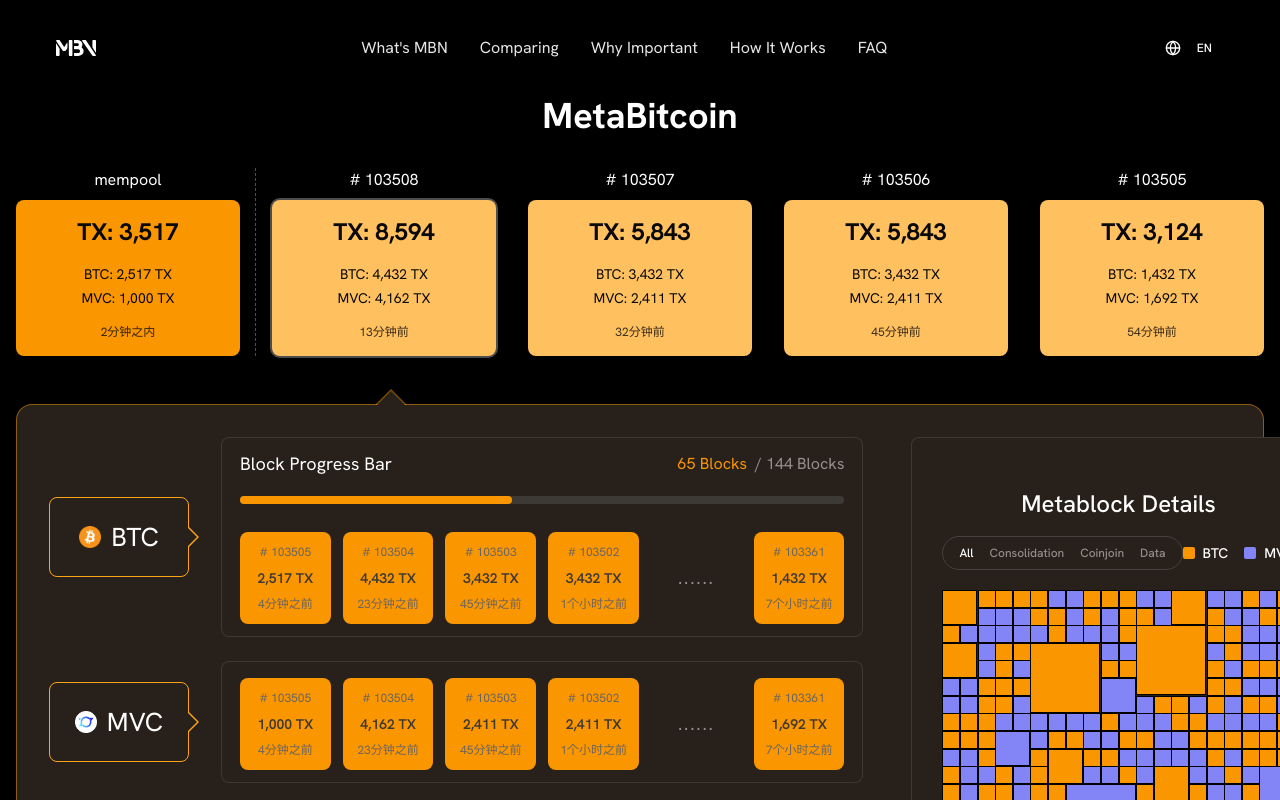
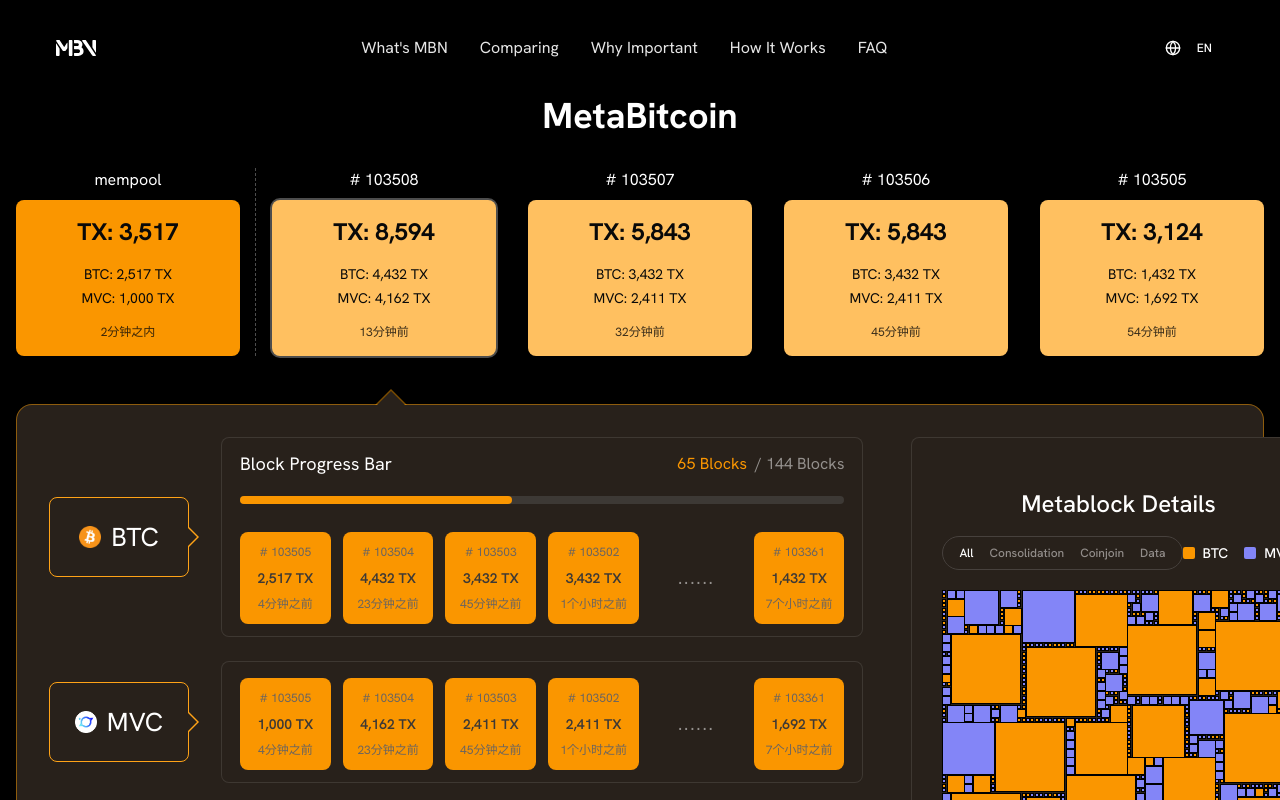
Before and after one commit to fuli-1998/mbn-landing-page, a Next.js app: page /en in a window 1280 px wide. Shown: the top 800 px of the page. Built offline with nearby package versions, Linux system fonts and the light colour scheme.

Commit message:
feat: enhance landing page grid system and block placement logic

```diff
--- a/src/app/[locale]/page.tsx
+++ b/src/app/[locale]/page.tsx
@@ -585,9 +585,9 @@
                 </div>
 
                 {/* Visualization Area */}
-                <div className="grid grid-cols-[repeat(20,1fr)] grid-rows-[repeat(20,1fr)] w-full aspect-square">
+                <div className="grid grid-cols-[repeat(80,1fr)] grid-rows-[repeat(80,1fr)] w-full aspect-square">
                   {(() => {
-                    const gridSize = 20;
+                    const gridSize = 80;
                     const cells: {
                       row: number;
                       col: number;
@@ -601,13 +601,8 @@
                       .map(() => Array(gridSize).fill(false));
 
                     // Check if an area is available
-                    const isAreaAvailable = (
-                      row: number,
-                      col: number,
-                      size: number
-                    ) => {
-                      if (row + size > gridSize || col + size > gridSize)
-                        return false;
+                    const isAreaAvailable = (row: number, col: number, size: number) => {
+                      if (row + size > gridSize || col + size > gridSize) return false;
                       for (let i = 0; i < size; i++) {
                         for (let j = 0; j < size; j++) {
                           if (grid[row + i][col + j]) return false;
@@ -617,11 +612,7 @@
                     };
 
                     // Mark an area as used
-                    const markArea = (
-                      row: number,
-                      col: number,
-                      size: number
-                    ) => {
+                    const markArea = (row: number, col: number, size: number) => {
                       for (let i = 0; i < size; i++) {
                         for (let j = 0; j < size; j++) {
                           grid[row + i][col + j] = true;
@@ -629,39 +620,105 @@
                       }
                     };
 
-                    // Try to place a block
+                    // Try to place a block with improved placement strategy
                     const tryPlaceBlock = (size: number) => {
-                      const attempts = size === 4 ? 10 : size === 2 ? 30 : 100;
+                      const attempts = {
+                        16: 800,  // Largest blocks
+                        12: 1000, // Extra large blocks
+                        8: 1500,  // Large blocks
+                        4: 2000,  // Medium blocks
+                        2: 2500,  // Small blocks
+                        1: 3000   // Tiny blocks
+                      }[size] || 1000;
+
                       for (let attempt = 0; attempt < attempts; attempt++) {
-                        const row = Math.floor(
-                          Math.random() * (gridSize - size + 1)
-                        );
-                        const col = Math.floor(
-                          Math.random() * (gridSize - size + 1)
-                        );
+                        const row = Math.floor(Math.random() * (gridSize - size + 1));
+                        const col = Math.floor(Math.random() * (gridSize - size + 1));
 
                         if (isAreaAvailable(row, col, size)) {
                           markArea(row, col, size);
+
+                          // Track orange count during placement
+                          const currentOrangeCount = cells.filter(cell => cell.color === "bg-[#FA9600]").length;
+
+                          // Adjust color probability based on block size and current orange count
+                          let orangeProbability;
+                          if (currentOrangeCount >= 500) {
+                            orangeProbability = 0; // No more orange if we hit the limit
+                          } else {
+                            // Larger blocks have higher chance of being orange
+                            orangeProbability = {
+                              16: 0.8,  // 80% chance for largest blocks
+                              12: 0.7,  // 70% chance for extra large blocks
+                              8: 0.6,   // 60% chance for large blocks
+                              4: 0.3,   // 30% chance for medium blocks
+                              2: 0.1,   // 10% chance for small blocks
+                              1: 0.05   // 5% chance for tiny blocks
+                            }[size] || 0.15;
+                          }
+
+                          const color = Math.random() < orangeProbability
+                            ? "bg-[#FA9600]" // Orange
+                            : "bg-[#8385F7]"; // Purple
+
                           cells.push({
                             row,
                             col,
                             size,
-                            color:
-                              Math.random() > 0.5
+                            color,
+                          });
+                          return true;
+                        }
+                      }
+
+                      // Try systematic placement with same color logic
+                      for (let row = 0; row <= gridSize - size; row++) {
+                        for (let col = 0; col <= gridSize - size; col++) {
+                          if (isAreaAvailable(row, col, size)) {
+                            markArea(row, col, size);
+                            const currentOrangeCount = cells.filter(cell => cell.color === "bg-[#FA9600]").length;
+
+                            let orangeProbability = currentOrangeCount >= 500 ? 0 : {
+                              16: 0.8,
+                              12: 0.7,
+                              8: 0.6,
+                              4: 0.3,
+                              2: 0.1,
+                              1: 0.05
+                            }[size] || 0.15;
+
+                            cells.push({
+                              row,
+                              col,
+                              size,
+                              color: Math.random() < orangeProbability
                                 ? "bg-[#FA9600]"
                                 : "bg-[#8385F7]",
-                          });
-                          return true;
+                            });
+                            return true;
+                          }
                         }
                       }
                       return false;
                     };
 
-                    // Place large blocks first
-                    for (let i = 0; i < 5; i++) tryPlaceBlock(4);
-                    // Then medium blocks
-                    for (let i = 0; i < 15; i++) tryPlaceBlock(2);
-                    // Finally fill with small blocks
+                    // Place blocks of different sizes
+                    // Largest blocks (16x16)
+                    for (let i = 0; i < 10; i++) tryPlaceBlock(16);
+
+                    // Extra large blocks (12x12)
+                    for (let i = 0; i < 15; i++) tryPlaceBlock(12);
+
+                    // Large blocks (8x8)
+                    for (let i = 0; i < 30; i++) tryPlaceBlock(8);
+
+                    // Medium blocks (4x4)
+                    for (let i = 0; i < 400; i++) tryPlaceBlock(4);
+
+                    // Initial small blocks (2x2) placement
+                    for (let i = 0; i < 800; i++) tryPlaceBlock(2);
+
+                    // First pass of tiny blocks (1x1)
                     for (let row = 0; row < gridSize; row++) {
                       for (let col = 0; col < gridSize; col++) {
                         if (!grid[row][col]) {
@@ -670,14 +727,72 @@
                             row,
                             col,
                             size: 1,
-                            color:
-                              Math.random() > 0.5
-                                ? "bg-[#FA9600]"
-                                : "bg-[#8385F7]",
+                            color: Math.random() > 0.55 ? "bg-[#FA9600]" : "bg-[#8385F7]",
                           });
                         }
                       }
                     }
+
+                    // Additional dense filling passes
+                    for (let pass = 0; pass < 3; pass++) {
+                      // Try each block size in each pass
+                      for (let i = 0; i < 50; i++) tryPlaceBlock(8);
+                      for (let i = 0; i < 200; i++) tryPlaceBlock(4);
+                      for (let i = 0; i < 400; i++) tryPlaceBlock(2);
+
+                      // Fill gaps with 1x1 blocks
+                      for (let row = 0; row < gridSize; row++) {
+                        for (let col = 0; col < gridSize; col++) {
+                          if (!grid[row][col]) {
+                            markArea(row, col, 1);
+                            cells.push({
+                              row,
+                              col,
+                              size: 1,
+                              color: Math.random() > 0.55 ? "bg-[#FA9600]" : "bg-[#8385F7]",
+                            });
+                          }
+                        }
+                      }
+                    }
+
+                    // Final random filling with various sizes
+                    const finalPassSizes = [4, 2, 1, 1, 1]; // Weight towards smaller blocks
+                    for (let i = 0; i < 5000; i++) {
+                      const size = finalPassSizes[Math.floor(Math.random() * finalPassSizes.length)];
+                      const row = Math.floor(Math.random() * (gridSize - size + 1));
+                      const col = Math.floor(Math.random() * (gridSize - size + 1));
+
+                      if (isAreaAvailable(row, col, size)) {
+                        markArea(row, col, size);
+                        cells.push({
+                          row,
+                          col,
+                          size,
+                          color: Math.random() > 0.55 ? "bg-[#FA9600]" : "bg-[#8385F7]",
+                        });
+                      }
+                    }
+
+                    // Color balance check and adjustment
+                    const balanceColors = () => {
+                      const orangeCount = cells.filter(cell => cell.color === "bg-[#FA9600]").length;
+
+                      if (orangeCount > 500) {
+                        // Convert excess orange blocks to purple, prioritizing smaller blocks
+                        const orangeBlocks = cells
+                          .filter(cell => cell.color === "bg-[#FA9600]")
+                          .sort((a, b) => a.size - b.size); // Sort by size ascending (convert small blocks first)
+
+                        const excessCount = orangeCount - 500;
+                        orangeBlocks.slice(0, excessCount).forEach(cell => {
+                          cell.color = "bg-[#8385F7]";
+                        });
+                      }
+                    };
+
+                    // Apply color balance before returning cells
+                    balanceColors();
 
                     return cells.map((cell, i) => (
                       <div
@@ -685,7 +800,7 @@
                         style={{
                           gridColumn: `${cell.col + 1} / span ${cell.size}`,
                           gridRow: `${cell.row + 1} / span ${cell.size}`,
-                          animationDelay: `${i * 10}ms`,
+                          animationDelay: `${i * 2}ms`,
                         }}
                         className={`${cell.color} border border-black animate-in fade-in duration-300 fill-mode-both`}
                       />
```
